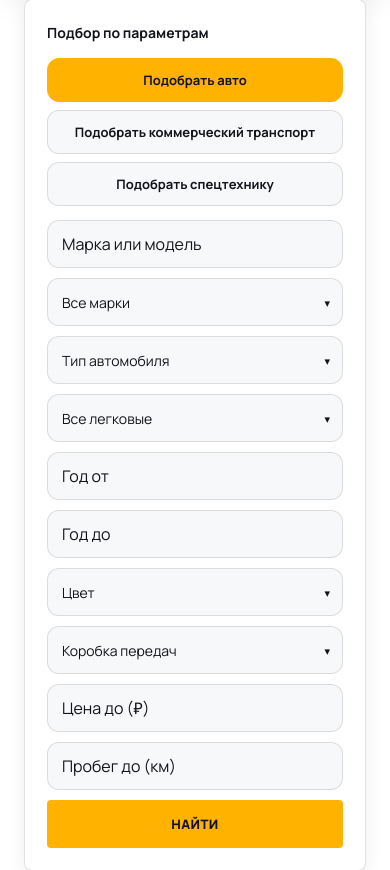
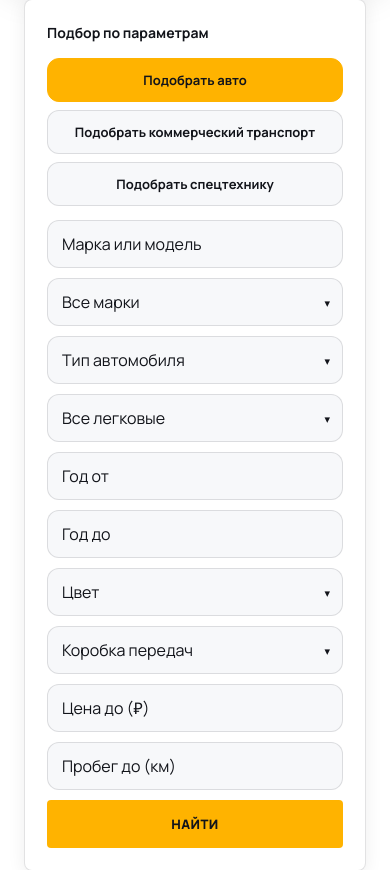
Before and after one commit to dazzyrel13/Tehnika-Goda, a Django app: page / in a window 390 px wide. Shown: the part 2061-2931 px from the top of the page. Run offline with Django 5.2, Linux system fonts and the light colour scheme; data comes from the database, SQL or seed files in the repository; data that the repository does not hold is empty; parts of the project's set-up code (start-up, migrations or seed data) failed here and were passed over; some libraries are stand-ins or nearby versions; some web fonts are replaced.

Commit message:
Fix mobile select trigger font-size selector
Co-authored-by: Cursor <cursoragent@cursor.com>

```diff
--- a/static/css/style.css
+++ b/static/css/style.css
@@ -4202,7 +4202,7 @@ body.bg-faq .leads-cta-section {
     .desktop-search__input,
     .home-deep-search__grid input,
     .home-deep-search__grid select,
-    .home-deep-search__grid .tdv-select-trigger {
+    .tdv-select__trigger {
         font-size: 16px !important;
     }
 }
--- a/templates/base.html
+++ b/templates/base.html
@@ -35,7 +35,7 @@
     <link rel="preload" href="{% static 'fonts/unbounded-cyrillic-wght.woff2' %}" as="font" type="font/woff2" crossorigin>
     {% block font_preload %}{% endblock %}
     <link rel="stylesheet" href="{% static 'css/fonts.css' %}?v=1">
-    <link rel="stylesheet" href="{% static 'css/style.css' %}?v=9.66">
+    <link rel="stylesheet" href="{% static 'css/style.css' %}?v=9.67">
 
     <!-- PWA Core Meta -->
     <link rel="manifest" href="/manifest.json">
```
